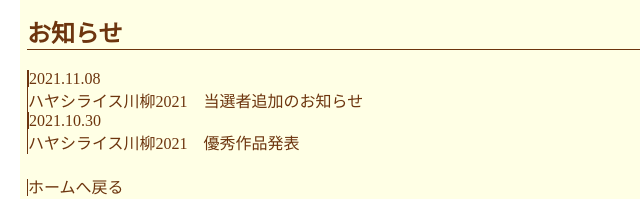
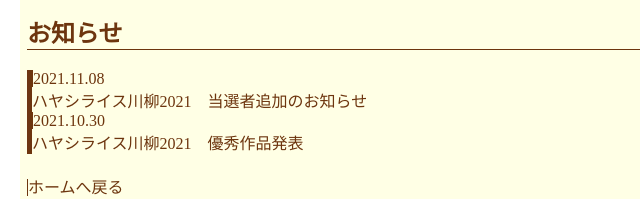
Before and after one commit to CurryDelicious/information, a plain HTML site: page index.html in a window 1280 px wide. Shown: the part 913-1112 px from the top of the page, 0-640 px from the left. Drawn offline with Linux system fonts and the light colour scheme.

Commit message:
Update stylesheet.css

```diff
--- a/stylesheet.css
+++ b/stylesheet.css
@@ -40,7 +40,7 @@ main a{
 }
 
 .news{
-     border-left: 1px solid #6d350e;
+     border-left: 5px solid #6d350e;
     margin-bottpm 10px;
 }
 .backhome{
```
